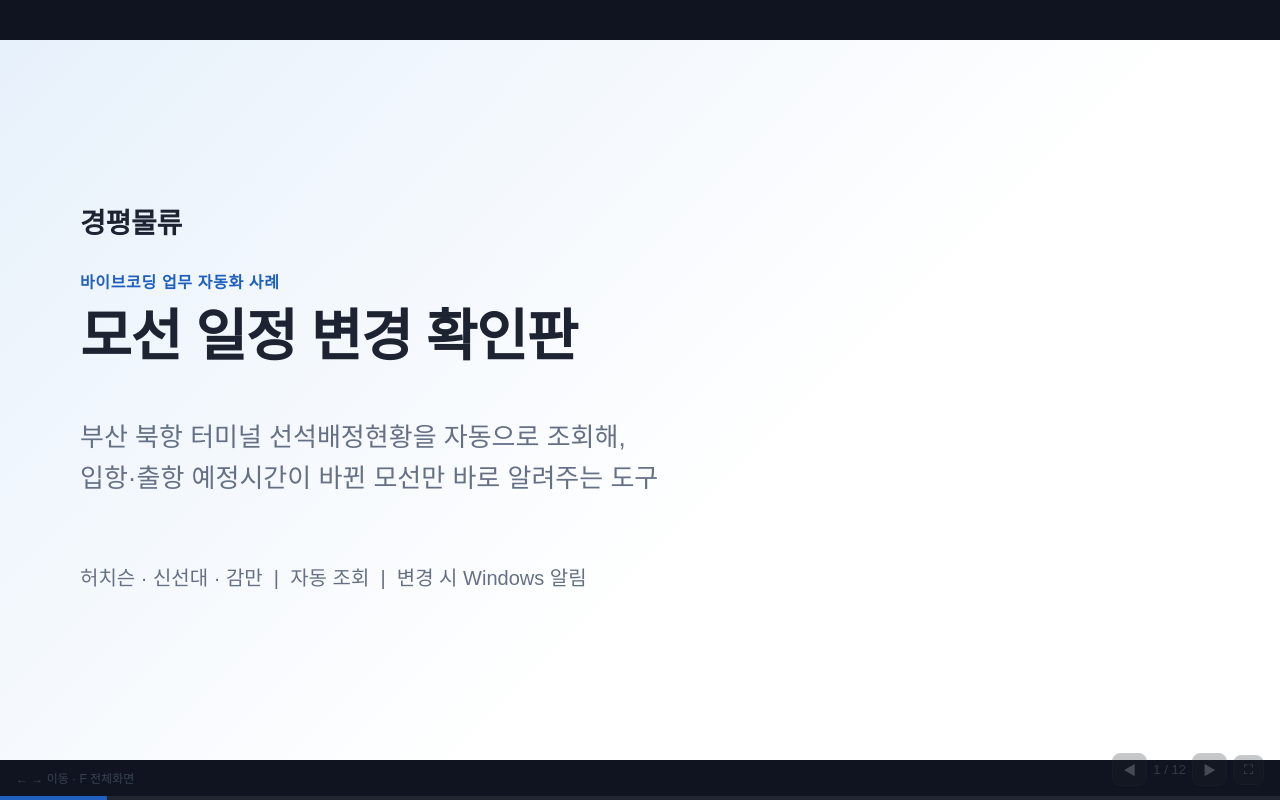
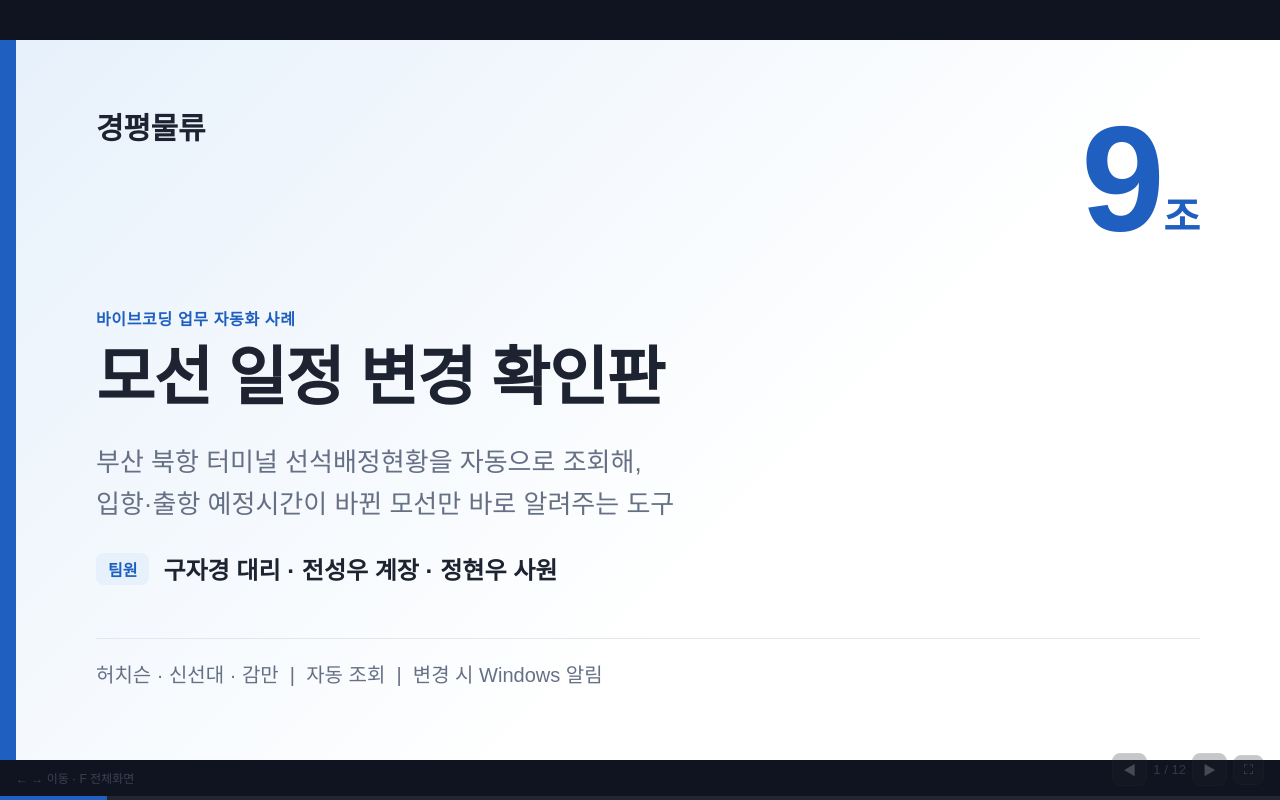
Before and after one commit to KP-LOG/vessel-board, a plain HTML site: page presentation.html in a window 1280 px wide. Drawn offline with Linux system fonts and the light colour scheme.

Commit message:
발표 사이트 표지 수정 (9조 표지, 팀원 추가)
Co-Authored-By: Claude Opus 5.5 <noreply@anthropic.com>

```diff
--- a/presentation.html
+++ b/presentation.html
@@ -87,6 +87,17 @@ a{color:var(--accent)}
 .toc-n{font-size:22px;font-weight:800;color:var(--accent)}
 .toc-t{font-size:24px;font-weight:700}
 .toc-p{font-size:16px;color:var(--muted)}
+/* 9조 표지 */
+.cover9{justify-content:space-between;background:linear-gradient(135deg,var(--accent-soft),var(--stage) 62%);border-left:16px solid var(--accent)}
+.c9-top{display:flex;justify-content:space-between;align-items:flex-start}
+.c9-co{font-size:30px;font-weight:800;letter-spacing:-.01em}
+.c9-week{display:flex;align-items:baseline;gap:6px;color:var(--accent);line-height:1}
+.c9-num{font-size:150px;font-weight:800;letter-spacing:-.05em}
+.c9-unit{font-size:40px;font-weight:800}
+.c9-body h1{font-size:64px;margin-bottom:22px}
+.c9-team{margin-top:26px;font-size:24px;font-weight:700;display:flex;align-items:center;gap:14px}
+.c9-team-l{font-size:16px;font-weight:700;color:var(--accent);background:var(--accent-soft);border-radius:8px;padding:4px 12px}
+.c9-foot{font-size:20px;color:var(--muted);padding-top:20px;border-top:1px solid var(--line)}
 .cover{justify-content:center;background:linear-gradient(135deg,var(--accent-soft),var(--stage) 60%)}
 .cover .meta{margin-top:36px;font-size:20px;color:var(--muted)}
 .end{justify-content:center;align-items:center;text-align:center}
@@ -112,13 +123,19 @@ ul.clean li{margin-bottom:10px}
 <body>
 <div id="viewport"><div id="deck">
 
-  <!-- 1. 표지 -->
-  <section class="slide cover">
-    <div style="font-size:28px;font-weight:800;color:var(--ink);letter-spacing:-.01em;margin-bottom:28px">경평물류</div>
-    <div class="kicker">바이브코딩 업무 자동화 사례</div>
-    <h1>모선 일정 변경 확인판</h1>
-    <p class="lead">부산 북항 터미널 선석배정현황을 자동으로 조회해,<br>입항·출항 예정시간이 바뀐 모선만 바로 알려주는 도구</p>
-    <div class="meta">허치슨 · 신선대 · 감만 &nbsp;|&nbsp; 자동 조회 &nbsp;|&nbsp; 변경 시 Windows 알림</div>
+  <!-- 1. 표지 (9조) -->
+  <section class="slide cover9">
+    <div class="c9-top">
+      <div class="c9-co">경평물류</div>
+      <div class="c9-week"><span class="c9-num">9</span><span class="c9-unit">조</span></div>
+    </div>
+    <div class="c9-body">
+      <div class="kicker">바이브코딩 업무 자동화 사례</div>
+      <h1>모선 일정 변경 확인판</h1>
+      <p class="lead">부산 북항 터미널 선석배정현황을 자동으로 조회해,<br>입항·출항 예정시간이 바뀐 모선만 바로 알려주는 도구</p>
+      <div class="c9-team"><span class="c9-team-l">팀원</span>구자경 대리 · 전성우 계장 · 정현우 사원</div>
+    </div>
+    <div class="c9-foot">허치슨 · 신선대 · 감만 &nbsp;|&nbsp; 자동 조회 &nbsp;|&nbsp; 변경 시 Windows 알림</div>
   </section>
 
   <!-- 목차 -->
```
